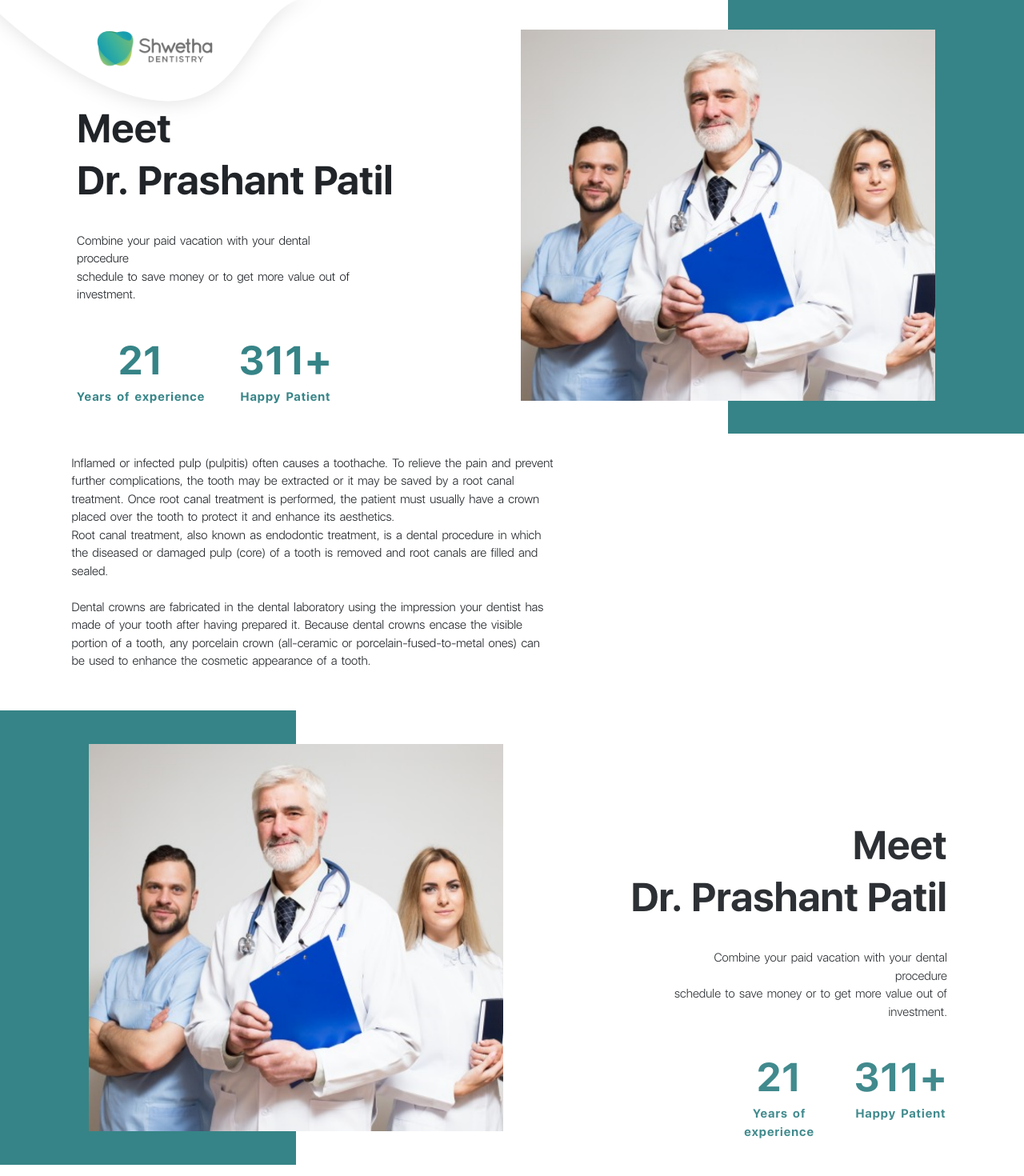
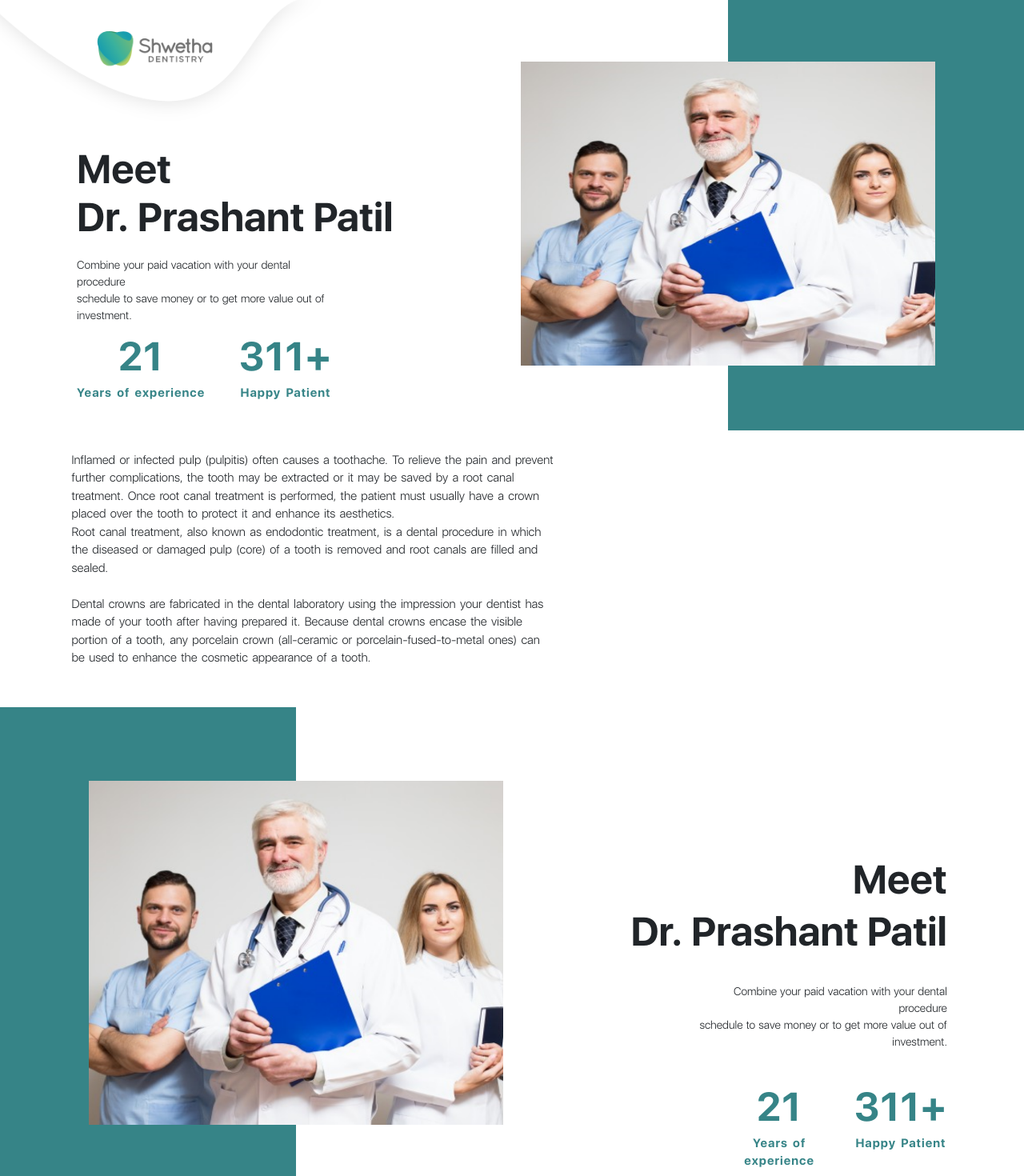
Before and after one commit to Gopal-creater/Dentist, a React (Create React App) app: page /expert in a window 1280 px wide. Shown: the top 1470 px of the page at 80% size. Built offline with nearby package versions, Linux system fonts and the light colour scheme.

Commit message:
Added counter in visit

```diff
--- a/package.json
+++ b/package.json
@@ -9,12 +9,14 @@
     "aos": "^2.3.4",
     "node-sass": "^4.14.1",
     "react": "^17.0.1",
+    "react-countup": "^4.3.3",
     "react-dom": "^17.0.1",
     "react-js-x-ray": "0.0.2",
     "react-rellax": "^1.0.3",
     "react-router-dom": "^5.2.0",
     "react-scripts": "4.0.1",
     "react-slick": "^0.27.13",
+    "react-visibility-sensor": "^5.1.1",
     "slick-carousel": "^1.8.1",
     "swiper": "^6.4.1",
     "web-vitals": "^0.2.4"
--- a/src/Pages/Expert/Expert.js
+++ b/src/Pages/Expert/Expert.js
@@ -23,13 +23,12 @@ export default function Expert() {
             <div className='expert-container'>
                 <div className='row expert-prashantpatil'>
                     <div className='col-md-5 expert-prashantpatil-left' data-aos="fade-up" data-aos-duration="3000" data-aos-delay='1200'>
-                        <h1 className='expert-name'>Meet</h1>
-                        <h1 className='expert-name'>Dr. Prashant Patil</h1><br /><br />
+                        <h1 className='expert-name'>Meet<br/>Dr. Prashant Patil</h1><br/>
                         <p className='expert-description'>Combine your paid vacation with your dental<br />
                      procedure<br />
                       schedule to save money or to get more value out of<br />
                        investment.
-                    </p><br /><br />
+                    </p>
                         <div className='expert-counter'>
                             <div className='expert-countre-number text-center'>
                                 <h1>21</h1>
@@ -48,7 +47,7 @@ export default function Expert() {
                     </div>
                 </div>
 
-                <div className='expert-content' data-aos="fade-up" data-aos-duration="3000" >
+                <div className='expert-content' data-aos="fade-up" data-aos-duration="1000" >
                     <p>Inflamed or infected pulp (pulpitis) often causes a toothache. To relieve the pain and prevent<br />
                  further complications, the tooth may be extracted or it may be saved by a root canal<br />
                   treatment. Once root canal treatment is performed, the patient must usually have a crown<br />
@@ -64,12 +63,12 @@ export default function Expert() {
                 </div>
 
                 <div className='row expert-prashantpatil expert-prashantpatil-inverted'>
-                    <div className='col-md-7 expert-prashantpatil-right expert-prashantpatil-inverted-right' data-aos="fade-right" data-aos-duration="3000">
+                    <div className='col-md-7 expert-prashantpatil-right expert-prashantpatil-inverted-right' data-aos="fade-right" data-aos-duration="1000">
                         <div className='expert-image-container'>
                             <img src={expertimg} alt='expert image' className='expert-image'></img>
                         </div>
                     </div>
-                    <div className='col-md-5  expert-prashantpatil-left expert-prashantpatil-inverted-left' data-aos="fade-up" data-aos-duration="3000" data-aos-delay='600'>
+                    <div className='col-md-5  expert-prashantpatil-left expert-prashantpatil-inverted-left' data-aos="fade-up" data-aos-duration="1000" data-aos-delay='600'>
                         <h1 className='expert-name'>Meet</h1>
                         <h1 className='expert-name'>Dr. Prashant Patil</h1><br /><br />
                         <p className='expert-description'>Combine your paid vacation with your dental<br />
@@ -90,7 +89,7 @@ export default function Expert() {
                     </div>
                 </div>
 
-                <div className='expert-content expert-inverted-content' data-aos="fade-left" data-aos-duration="3000">
+                <div className='expert-content expert-inverted-content' data-aos="fade-left" data-aos-duration="1000">
                     <p>Inflamed or infected pulp (pulpitis) often causes a toothache. To relieve the pain and prevent<br />
                  further complications, the tooth may be extracted or it may be saved by a root canal<br />
                   treatment. Once root canal treatment is performed, the patient must usually have a crown<br />
--- a/src/Pages/Expert/Expert.scss
+++ b/src/Pages/Expert/Expert.scss
@@ -8,7 +8,7 @@
 
         .expert-prashantpatil-left{
             padding-left: 8%;
-            padding-top: 8%;
+            padding-top: 12%;
 
             .expert-name{
                 font-size: 5rem;
@@ -16,8 +16,8 @@
             }
 
             .expert-description{
-                font-size: 1.5rem;
-                word-spacing: 2px;
+                font-size: 1.4rem;
+                word-spacing: 1px;
                 font-family: 'Si-ui-light';
             }
 
@@ -57,7 +57,7 @@
 
             .expert-image-container{
                 width: 70%;
-                height: 85%;
+                height: 70%;
                 .expert-image{
                     height: 100%;
                     width: 100%;
--- a/src/Pages/OurExpert/OurExpert.scss
+++ b/src/Pages/OurExpert/OurExpert.scss
@@ -13,7 +13,6 @@
             width: 70rem;
             height: 60rem;
             margin-top: 13%;
-            margin-bottom: 8%;
 
         .ourexpert-image{
                 height: 100% ;
@@ -29,13 +28,13 @@
         top: 0;
         left:60%;
         width:40%;
-        height: 55%;
+        height: 60%;
         z-index: -1;
     }
 
 
     .ourexpert-text-container{
-        padding : 5% 8% 8% 5%;
+        padding : 0% 8% 8% 5%;
 
         .ourexpert-text-heading{
             font-size: 5rem;
@@ -71,7 +70,7 @@
     .ourexpert-front-back:after{
         left:30% !important;
         width:70% !important;
-        height: 90% !important;
+        height: 100% !important;
     }
 
     .ourexpert-image-container{
@@ -85,4 +84,8 @@
         font-size: 1.9rem !important;
         letter-spacing: 1px;
     }
+
+    .ourexpert-text-container{
+        padding-top: 5% !important;
+    }
 }
--- a/src/Pages/Visit/Visit.js
+++ b/src/Pages/Visit/Visit.js
@@ -23,6 +23,8 @@ import Parallax from 'react-rellax';
 import Testimonials from './testimonials/testimonial';
 import AOS from "aos";
 import "aos/dist/aos.css";
+import CountUp from "react-countup";
+import VisibilitySensor from 'react-visibility-sensor';
 
 
 export default function Visit() {
@@ -189,7 +191,15 @@ export default function Visit() {
                 <div className="counter_desktop" data-aos="fade-up" data-aos-easing="ease-out-cubic" data-aos-duration="1000" >
                     <div className="row text-center" >
                         <div className="col">
-                            <h1 style={{ fontFamily: 'Si-ui-bold' }}>21</h1>
+                            <h1 style={{ fontFamily: 'Si-ui-bold' }}>
+                                <CountUp start={1} end={21} redraw={true} duration={5}>
+                                    {({ countUpRef, start }) => (
+                                    <VisibilitySensor onChange={start} delayedCall>
+                                        <span ref={countUpRef} />
+                                    </VisibilitySensor>
+                                    )}
+                                </CountUp>
+                            </h1>
                             <p>Years of Experience</p>
                         </div>
                         <div className="col">
@@ -215,7 +225,15 @@ export default function Visit() {
                     <div className="row text-center" >
                         <div className="col-6">
                             <div className="">
-                                <h1 style={{ fontFamily: 'Si-ui-bold' }}>21</h1>
+                                <h1 style={{ fontFamily: 'Si-ui-bold' }}>
+                                    <CountUp start={1} end={21} redraw={true} duration={5}>
+                                        {({ countUpRef, start }) => (
+                                            <VisibilitySensor onChange={start} delayedCall>
+                                                <span ref={countUpRef} />
+                                            </VisibilitySensor>
+                                        )}
+                                    </CountUp>
+                                </h1>
                                 <p>Years of Experience</p>
                             </div>
                             <div className="">
```
Also changed, not shown: 2 other files (tests, documents, lock files or other folders).
